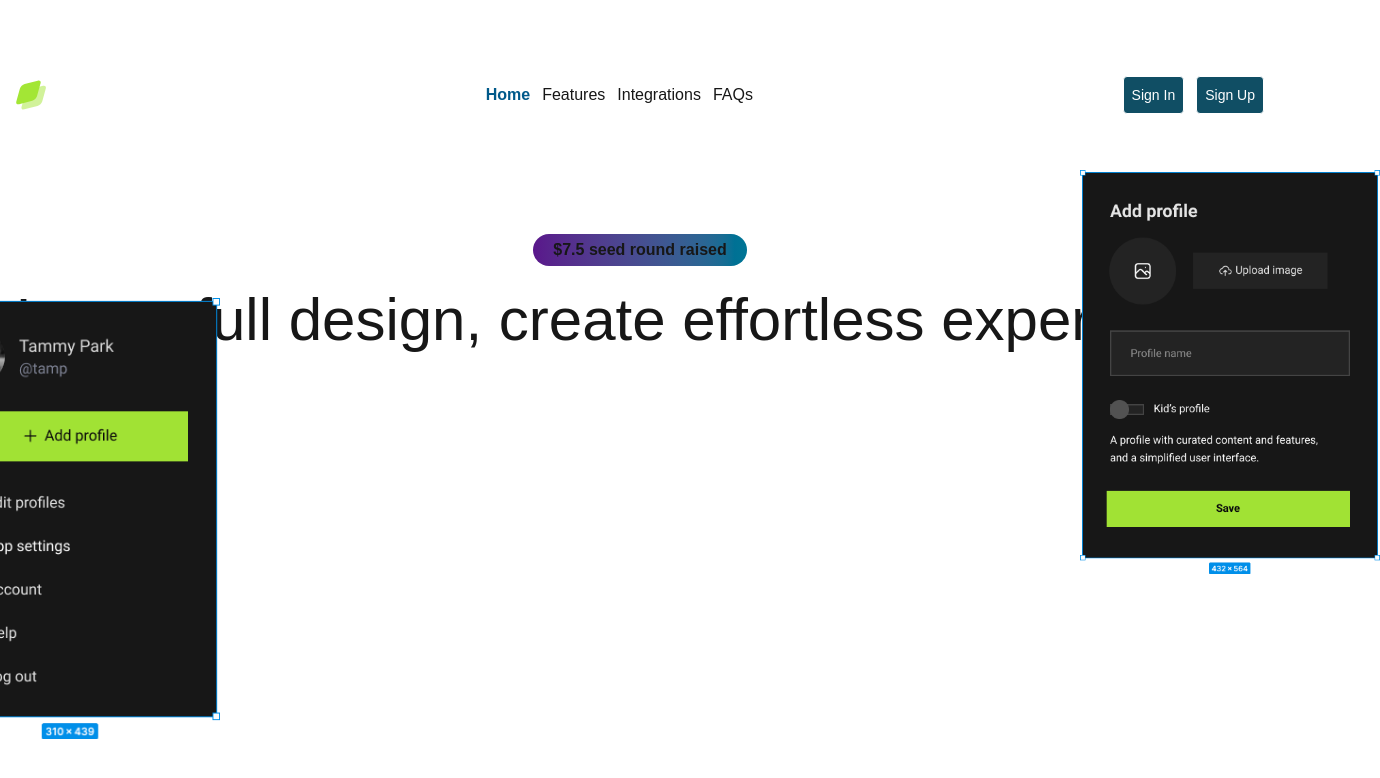
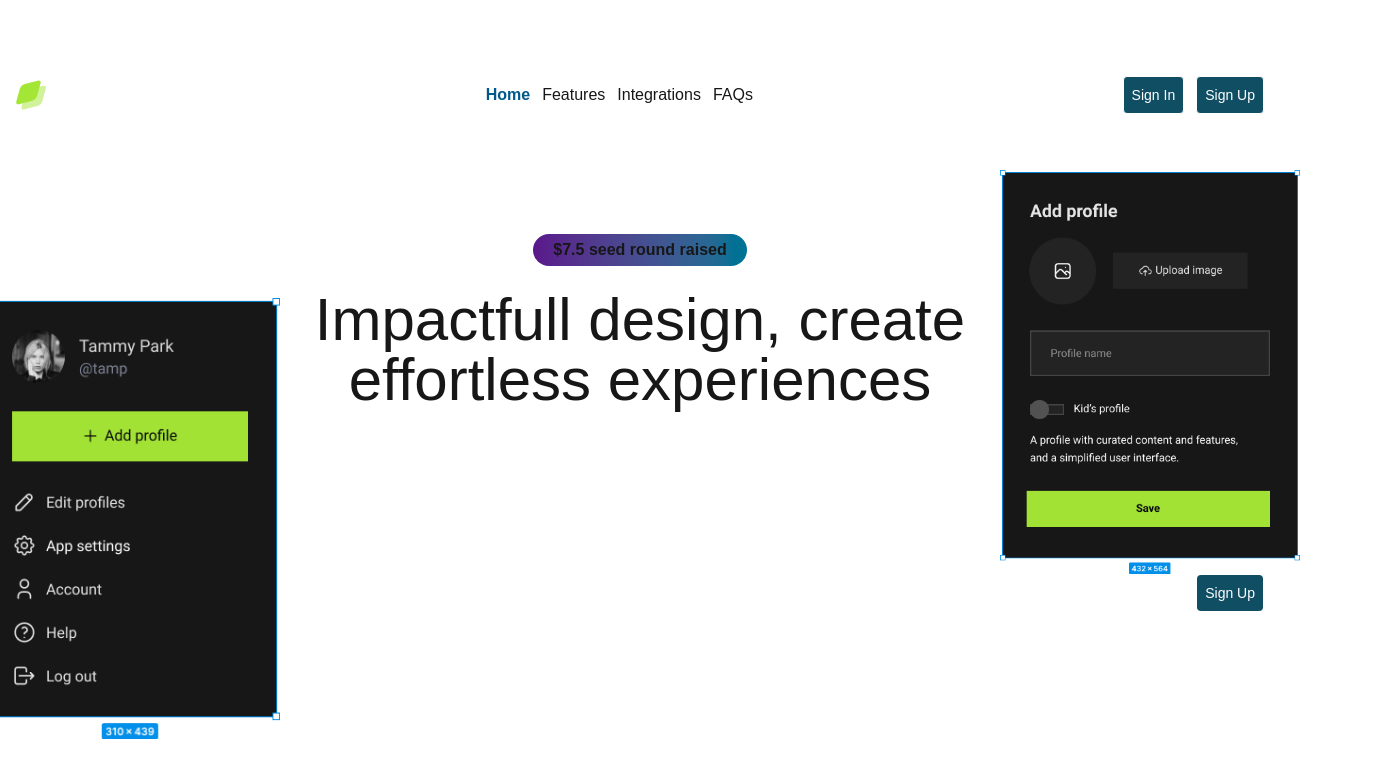
Before and after one commit to Sadikun1768/next_saaslanding_website, a Next.js app: page / in a window 1280 px wide. Shown: the top 778 px of the page, 1380 px wide, since content can reach past the window. Built offline with nearby package versions, Linux system fonts and the light colour scheme.

Commit message:
hero component added

```diff
--- a/app/components/Hero.jsx
+++ b/app/components/Hero.jsx
@@ -7,7 +7,7 @@ export default function Hero() {
     <section className='py-24'>
        <div className='container relative'>
 
-      <div className='absolute -left-20 top-16'>
+      <div className='absolute -left-5 top-16'>
         <Image
           className=""
           src="/assets/images/design-example-1.png"
@@ -16,7 +16,7 @@ export default function Hero() {
           height={300}
         />
       </div>
-      <div className='absolute -right-25 -top-16'>
+      <div className='absolute -right-5 -top-16'>
         <Image
           className=""
           src="/assets/images/design-example-2.png"
@@ -32,8 +32,8 @@ export default function Hero() {
           </div>
       </div>
 
-      <h1 className='text-6xl font-medium text-center mt-6'>Impactfull design, create effortless experiences</h1>
-      <p className='text-center text-xl text-white/50 mt-8'>Featuring stories about species protection, climate change, renewable energy, and more! Together, we can spread environmental
+      <h1 className='text-6xl font-medium text-center mx-auto max-w-2xl mt-6'>Impactfull design, create effortless experiences</h1>
+      <p className='text-center text-xl text-white/50 mx-auto max-w-2xl mt-8'>Featuring stories about species protection, climate change, renewable energy, and more! Together, we can spread environmental
         awareness and keep our planet clean. Be Proud of your City. Join The World Mission</p>
 
       <form className='flex justify-between border border-white/15 rounded-full p-4 mt-8'>
```
